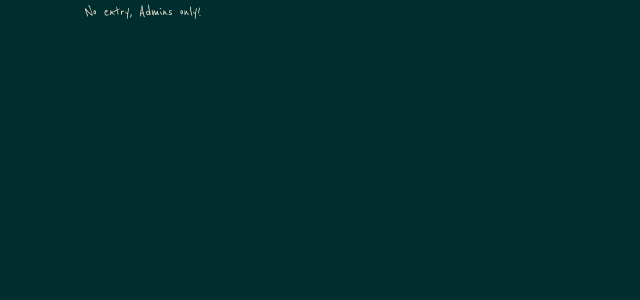
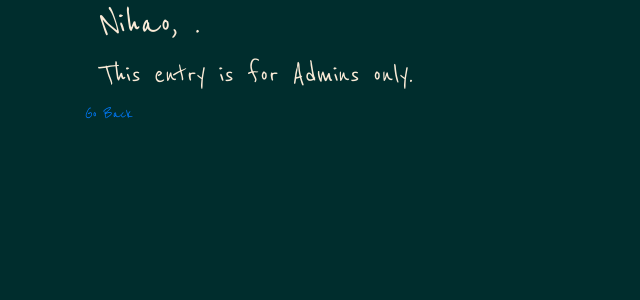
Before and after one commit to DianaBerte/MandarinApp-FE, a React (Create React App) app: page /admin in a window 1280 px wide. Shown: the top 300 px of the page, without its empty margins (0-640 px from the left). Built offline with nearby package versions, Linux system fonts and the light colour scheme; a web font is replaced by a local one.

Commit message:
About to implement handleUsers

```diff
--- a/src/App.jsx
+++ b/src/App.jsx
@@ -4,6 +4,8 @@ import "../src/assets/global.css";
 import { BrowserRouter, Routes, Route } from "react-router-dom";
 import Homepage from "./pages/Homepage/Homepage.jsx";
 import AdminsOnly from "./pages/Admins/AdminsOnly.jsx";
+import HandleGames from "./pages/Admins/HandleGames.jsx";
+import HandleUsers from "./pages/Admins/HandleUsers.jsx";
 import GameOne from "./pages/Games/Beginner/gameOne.jsx";
 import ChooseYourLevel from "./pages/Homepage/ChooseYourLevel.jsx";
 import StartPage from "./pages/Homepage/StartPage.jsx";
@@ -36,6 +38,8 @@ function App() {
 
                 <Route path="/users/me" element={ <UserProfile /> } />
                 <Route path="/admin" element={<AdminsOnly />} />
+                <Route path="/admin/handleGames" element={<HandleGames />} />
+                <Route path="/admin/handleUsers" element={<HandleUsers />} />
             </Routes>
         </BrowserRouter>
     );
--- a/src/pages/Admins/AdminsOnly.jsx
+++ b/src/pages/Admins/AdminsOnly.jsx
@@ -15,13 +15,42 @@ const AdminsOnly = (props) => {
         <>
         <Container>
             {isAdmin ? (
-            <div>
-                Hello, Admin!
-            </div>
+            <>
+            <Col>
+                <h1>Nihao, Admin {currentUserInfo.firstName}!</h1>
+                <h2>What would you like to do?</h2>
+            </Col>
+
+            <Col>
+            <Row>
+                <a className="mb-3" href="/admin/handleUsers">
+                Handle Users
+                </a>
+            </Row>
+            </Col>
+
+            <Col>
+            <Row>
+                <a className="mb-3" href="/admin/handleGames">
+                Handle Games
+                </a>
+            </Row>
+            </Col>
+            </>
         ) : (
-            <div>
-                No entry, Admins only!
-            </div>
+            <>
+            <Col>
+                <h1>Nihao, {currentUserInfo.firstName}.</h1>
+                <h2>This entry is for Admins only.</h2>
+            </Col>
+            <Col>
+            <Row>
+                <a className="mb-3" href="/">
+                Go Back
+                </a>
+            </Row>
+            </Col>
+            </>
         )}
         </Container>
         </>
--- /dev/null
+++ b/src/pages/Admins/HandleGames.jsx
@@ -0,0 +1,10 @@
+const HandleGames = () => {
+
+    return(
+        <>
+        handle games
+        </>
+    )
+}
+
+export default HandleGames
--- /dev/null
+++ b/src/pages/Admins/HandleUsers.jsx
@@ -0,0 +1,10 @@
+const HandleUsers = () => {
+
+    return(
+        <>
+        handle users
+        </>
+    )
+}
+
+export default HandleUsers
--- a/src/pages/Profile/ProfilePage.jsx
+++ b/src/pages/Profile/ProfilePage.jsx
@@ -27,7 +27,6 @@ const UserProfile = () => {
 
     const changeImage = async (event) => {
         try {
-            console.log("hello")
             const file = event.target.files?.[0];
             const formData = new FormData();
             formData.append("image", file);
@@ -159,8 +158,9 @@ const UserProfile = () => {
                 <div className="form">
                 <div>
                     <ListGroup variant="flush">
-                        <ListGroup.Item className="listgroup-text">{currentUserInfo.firstName} {currentUserInfo.lastName}</ListGroup.Item>
-                        <ListGroup.Item className="listgroup-text">{currentUserInfo.email}</ListGroup.Item>
+                        <ListGroup.Item className="listgroup-text">Name: {currentUserInfo.firstName} {currentUserInfo.lastName}</ListGroup.Item>
+                        <ListGroup.Item className="listgroup-text">Email Address: {currentUserInfo.email}</ListGroup.Item>
+                        <ListGroup.Item className="listgroup-text">Role: {currentUserInfo.role}</ListGroup.Item>
                     </ListGroup>
                     <button onClick={handleShow}>
                     <h3>Edit Profile</h3>
```
Also changed, not shown: src/pages/Login/LoginComponent.jsx (+0 -16 lines).
